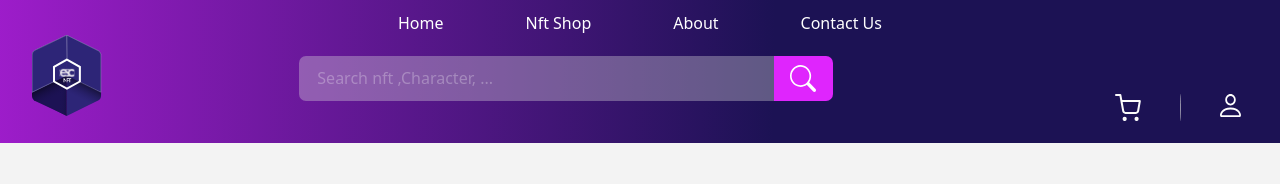
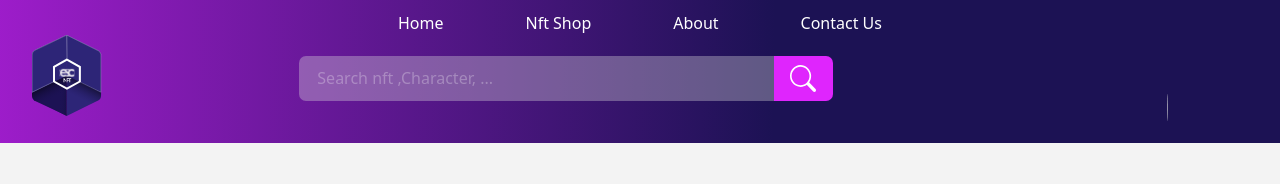
Before and after one commit to danyalbani240/NFTShop, a Nuxt app: page /create-token in a window 1280 px wide. Shown: the top 184 px of the page. Built offline with nearby package versions, Linux system fonts and the light colour scheme.

Commit message:
image resized in header

```diff
--- a/assets/style/_header.scss
+++ b/assets/style/_header.scss
@@ -1,17 +1,21 @@
-.head-nav{
+.head-nav {
   width: 100%;
   height: 143px;
-    background: linear-gradient(270.66deg, #1C1254 39.55%, #D321FB 125.35%);
+  background: linear-gradient(270.66deg, #1c1254 39.55%, #d321fb 125.35%);
   .buttons {
-
     width: 129px;
     height: 27px;
     .cart {
-          background-image: url('../images/cart.svg');
-          width: 27px;
+      img {
+        width: 21px;
+        height: 23px;
+      }
     }
     .profile {
-          background-image: url('../images/person.svg');
+      img {
+        width: 21px;
+        height: 23px;
+      }
     }
   }
   .searchbox {
```
Lines whose indentation alone changed are shown as unchanged.
